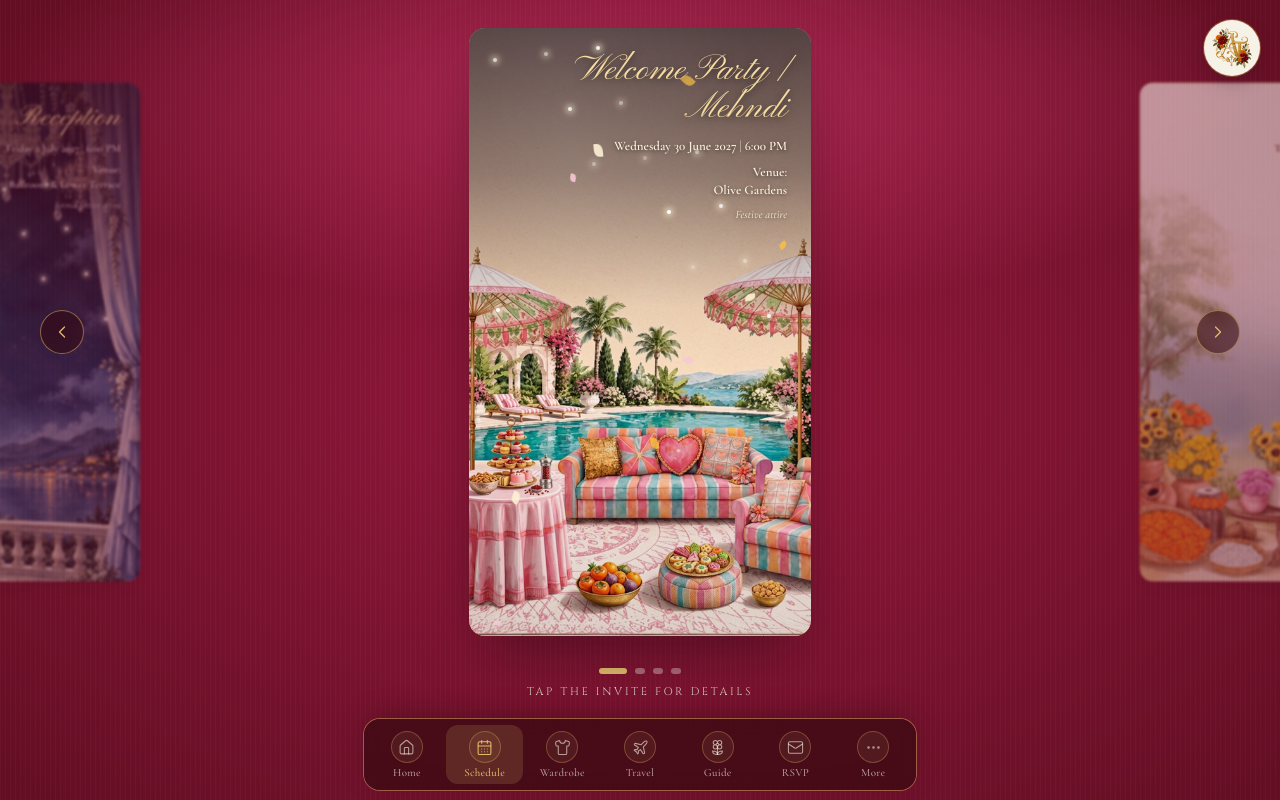
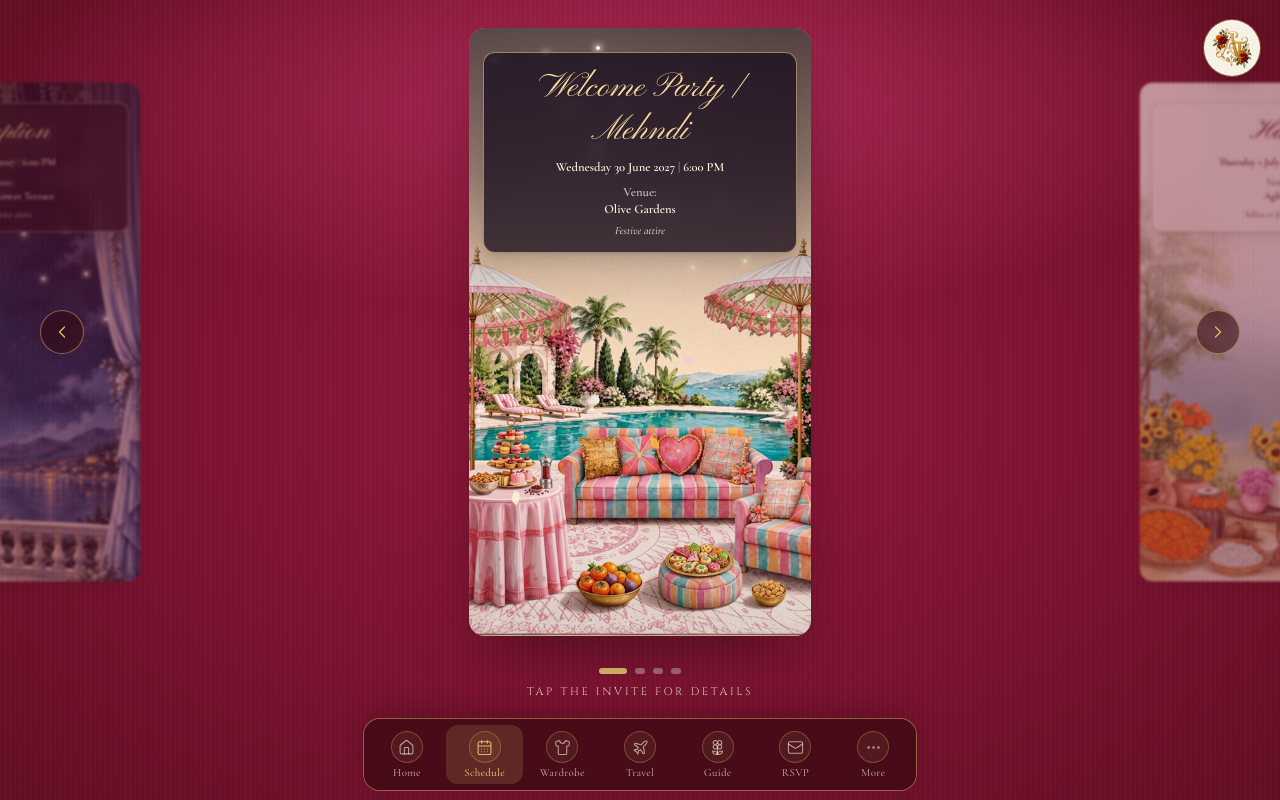
Before and after one commit to hill07/tejas-anoml, a React (Vite) app: page /schedule in a window 1280 px wide. Built offline with nearby package versions, Linux system fonts and the light colour scheme.

Commit message:
Add distinct readable panel for invitation text

```diff
--- a/src/components/invite/InviteCard.tsx
+++ b/src/components/invite/InviteCard.tsx
@@ -107,31 +107,49 @@ export function InviteCard({ event, active }: { event: WeddingEvent; active: boo
         />
       ))}
 
-      {/* lettering */}
-      <div key={String(active)} className="absolute inset-x-0 top-0 z-10 pl-[9%] pr-[7%] pt-[7%] text-right">
+      {/* Readable event-details panel, kept inside the invitation card. */}
+      <div
+        key={String(active)}
+        className="absolute inset-x-[4%] top-[4%] z-10 rounded-xl border px-[5%] py-[4%] text-center shadow-lg"
+        style={{
+          background: event.slug === 'welcome-party' || event.slug === 'reception'
+            ? 'rgba(24, 12, 30, 0.76)'
+            : 'rgba(255, 251, 242, 0.88)',
+          borderColor: event.slug === 'welcome-party' || event.slug === 'reception'
+            ? 'rgba(247, 217, 160, 0.55)'
+            : 'rgba(122, 24, 48, 0.22)',
+          backdropFilter: 'blur(8px)',
+          WebkitBackdropFilter: 'blur(8px)',
+          color: event.slug === 'welcome-party' || event.slug === 'reception' ? '#fff4df' : '#54202b',
+        }}
+      >
         <h2
-          className={`font-script leading-[1.05] ${active ? 'inv-in' : ''}`}
-          style={{ color: theme.title, fontSize: 'clamp(1.35rem, 10.5cqw, 2.8rem)', textShadow: event.slug === 'welcome-party' || event.slug === 'reception' ? '0 2px 8px rgba(0,0,0,.55)' : '0 1px 3px rgba(255,255,255,.85)' }}
+          className={`font-script leading-tight break-words ${active ? 'inv-in' : ''}`}
+          style={{
+            color: event.slug === 'welcome-party' || event.slug === 'reception' ? '#f7d9a0' : '#7a1830',
+            fontSize: 'clamp(1.45rem, 10cqw, 2.65rem)',
+            textShadow: '0 1px 2px rgba(0,0,0,.18)',
+          }}
         >
           {event.name}
         </h2>
         <p
-          className={`mt-[3cqw] font-serif font-semibold leading-snug ${active ? 'inv-in' : ''}`}
-          style={{ color: theme.text, fontSize: 'clamp(.72rem, 3.8cqw, 1.05rem)', textShadow: event.slug === 'welcome-party' || event.slug === 'reception' ? '0 1px 4px rgba(0,0,0,.55)' : '0 1px 2px rgba(255,255,255,.9)', animationDelay: '.25s' }}
+          className={`mt-[2cqw] font-serif font-semibold leading-snug ${active ? 'inv-in' : ''}`}
+          style={{ fontSize: 'clamp(.72rem, 3.7cqw, 1rem)', animationDelay: '.25s' }}
         >
-          {event.dateLabel} <span className="opacity-70">|</span> {formatTime(event.startTime)}
+          {event.dateLabel} <span className="opacity-60">|</span> {formatTime(event.startTime)}
         </p>
         <p
-          className={`mt-[2.5cqw] font-serif font-semibold leading-snug ${active ? 'inv-in' : ''}`}
-          style={{ color: theme.text, fontSize: 'clamp(.72rem, 3.8cqw, 1.05rem)', textShadow: event.slug === 'welcome-party' || event.slug === 'reception' ? '0 1px 4px rgba(0,0,0,.55)' : '0 1px 2px rgba(255,255,255,.9)', animationDelay: '.45s' }}
+          className={`mt-[2cqw] font-serif font-semibold leading-snug ${active ? 'inv-in' : ''}`}
+          style={{ fontSize: 'clamp(.72rem, 3.7cqw, 1rem)', animationDelay: '.45s' }}
         >
-          Venue:
+          <span className="opacity-75">Venue:</span>
           <br />
-          {event.venue}
+          <span className="break-words">{event.venue}</span>
         </p>
         <p
-          className={`mt-[2cqw] font-serif italic ${active ? 'inv-in' : ''}`}
-          style={{ color: theme.text, fontSize: 'clamp(.68rem, 3.3cqw, .95rem)', opacity: 0.95, textShadow: event.slug === 'welcome-party' || event.slug === 'reception' ? '0 1px 4px rgba(0,0,0,.55)' : '0 1px 2px rgba(255,255,255,.9)', animationDelay: '.65s' }}
+          className={`mt-[1.5cqw] font-serif italic leading-snug ${active ? 'inv-in' : ''}`}
+          style={{ fontSize: 'clamp(.68rem, 3.2cqw, .9rem)', opacity: 0.96, animationDelay: '.65s' }}
         >
           {event.dressCode}
         </p>
```
